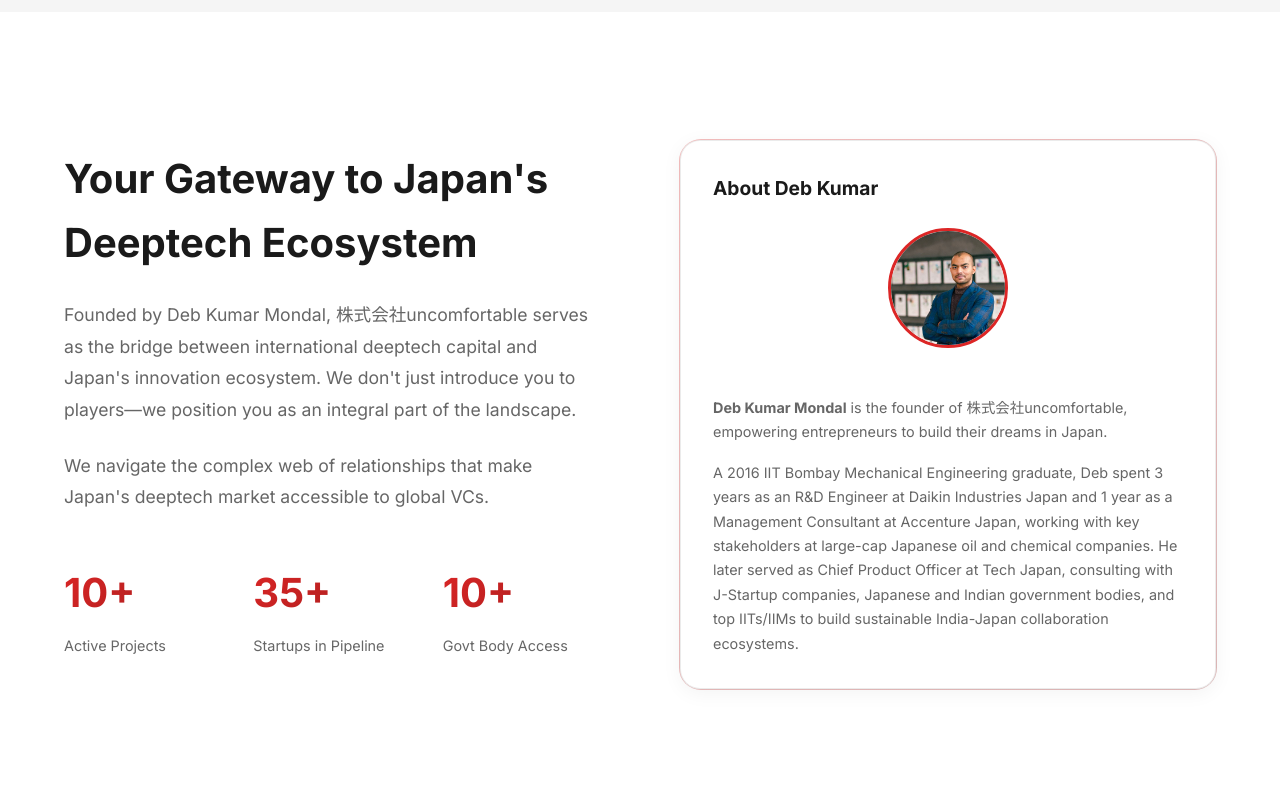
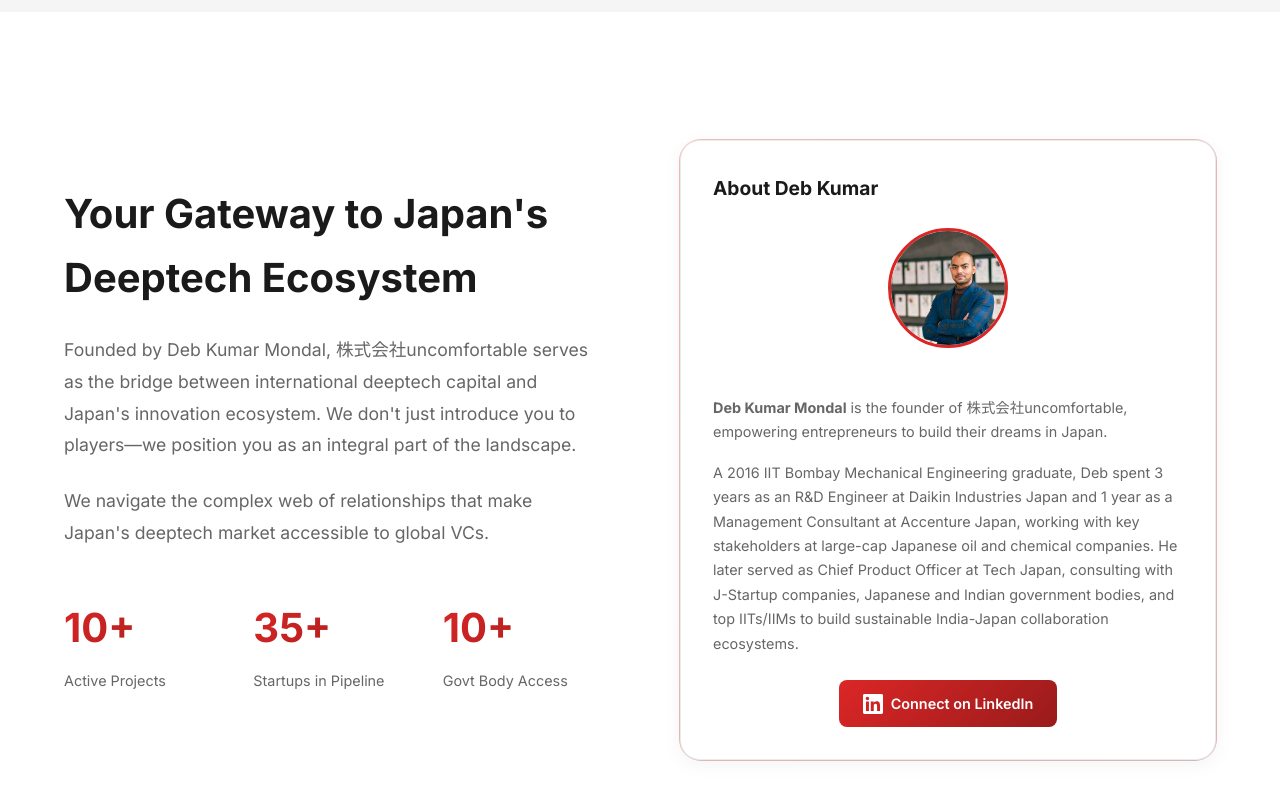
Before and after one commit to Mond1994/uncomfortable, a plain HTML site: page uncomfortable-landing.html in a window 1280 px wide. Shown: the part 1981-2781 px from the top of the page. Drawn offline with Linux system fonts and the light colour scheme.

Commit message:
Add LinkedIn button to About section

```diff
--- a/uncomfortable-landing.html
+++ b/uncomfortable-landing.html
@@ -736,6 +736,12 @@
                     <p style="color: var(--text-secondary); font-size: 0.9rem; line-height: 1.7;">
                         A 2016 IIT Bombay Mechanical Engineering graduate, Deb spent 3 years as an R&D Engineer at Daikin Industries Japan and 1 year as a Management Consultant at Accenture Japan, working with key stakeholders at large-cap Japanese oil and chemical companies. He later served as Chief Product Officer at Tech Japan, consulting with J-Startup companies, Japanese and Indian government bodies, and top IITs/IIMs to build sustainable India-Japan collaboration ecosystems.
                     </p>
+                    <div style="text-align: center; margin-top: 1.5rem;">
+                        <a href="https://www.linkedin.com/in/deb-kumar-mondal-japan" target="_blank" style="display: inline-flex; align-items: center; gap: 0.5rem; padding: 0.75rem 1.5rem; background: linear-gradient(135deg, var(--gradient-start), var(--gradient-end)); color: #ffffff; text-decoration: none; border-radius: 8px; font-weight: 600; font-size: 0.9rem; transition: all 0.3s;">
+                            <svg width="20" height="20" viewBox="0 0 24 24" fill="currentColor"><path d="M20.447 20.452h-3.554v-5.569c0-1.328-.027-3.037-1.852-3.037-1.853 0-2.136 1.445-2.136 2.939v5.667H9.351V9h3.414v1.561h.046c.477-.9 1.637-1.85 3.37-1.85 3.601 0 4.267 2.37 4.267 5.455v6.286zM5.337 7.433c-1.144 0-2.063-.926-2.063-2.065 0-1.138.92-2.063 2.063-2.063 1.14 0 2.064.925 2.064 2.063 0 1.139-.925 2.065-2.064 2.065zm1.782 13.019H3.555V9h3.564v11.452zM22.225 0H1.771C.792 0 0 .774 0 1.729v20.542C0 23.227.792 24 1.771 24h20.451C23.2 24 24 23.227 24 22.271V1.729C24 .774 23.2 0 22.222 0h.003z"/></svg>
+                            Connect on LinkedIn
+                        </a>
+                    </div>
                 </div>
             </div>
         </div>
```
